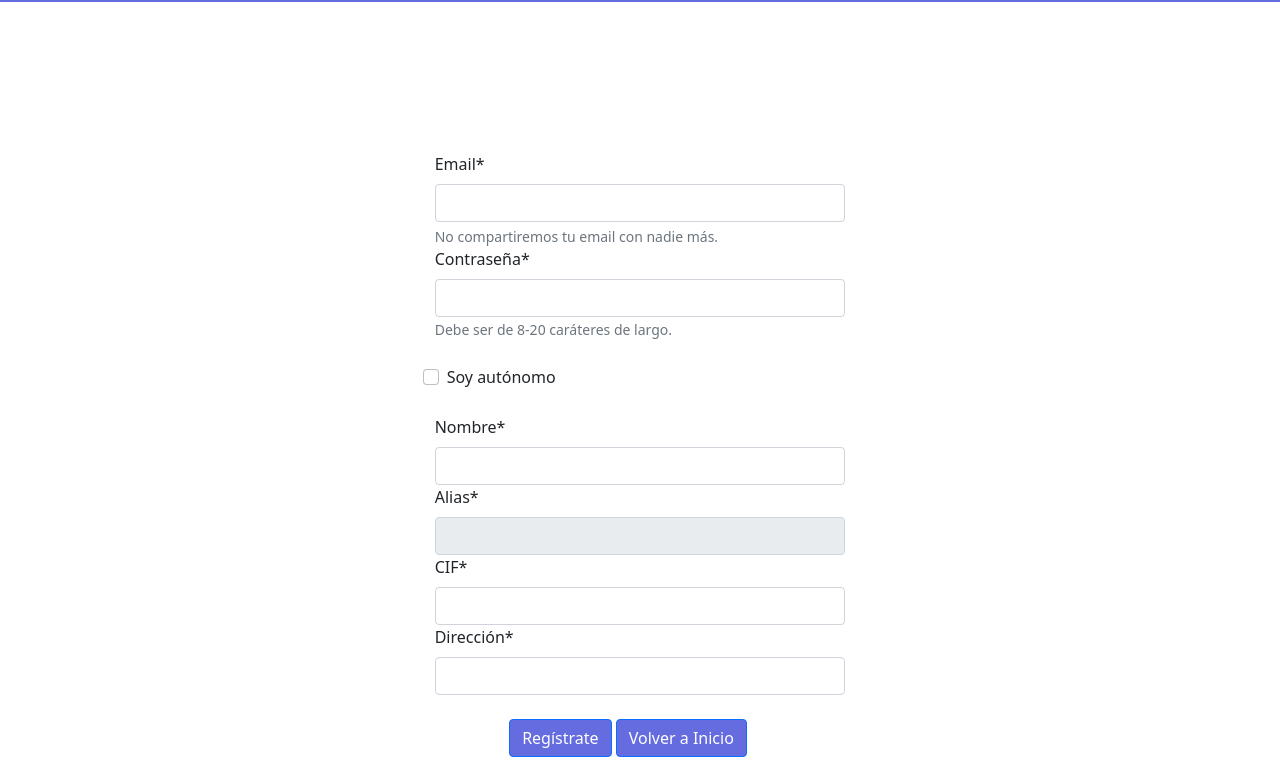
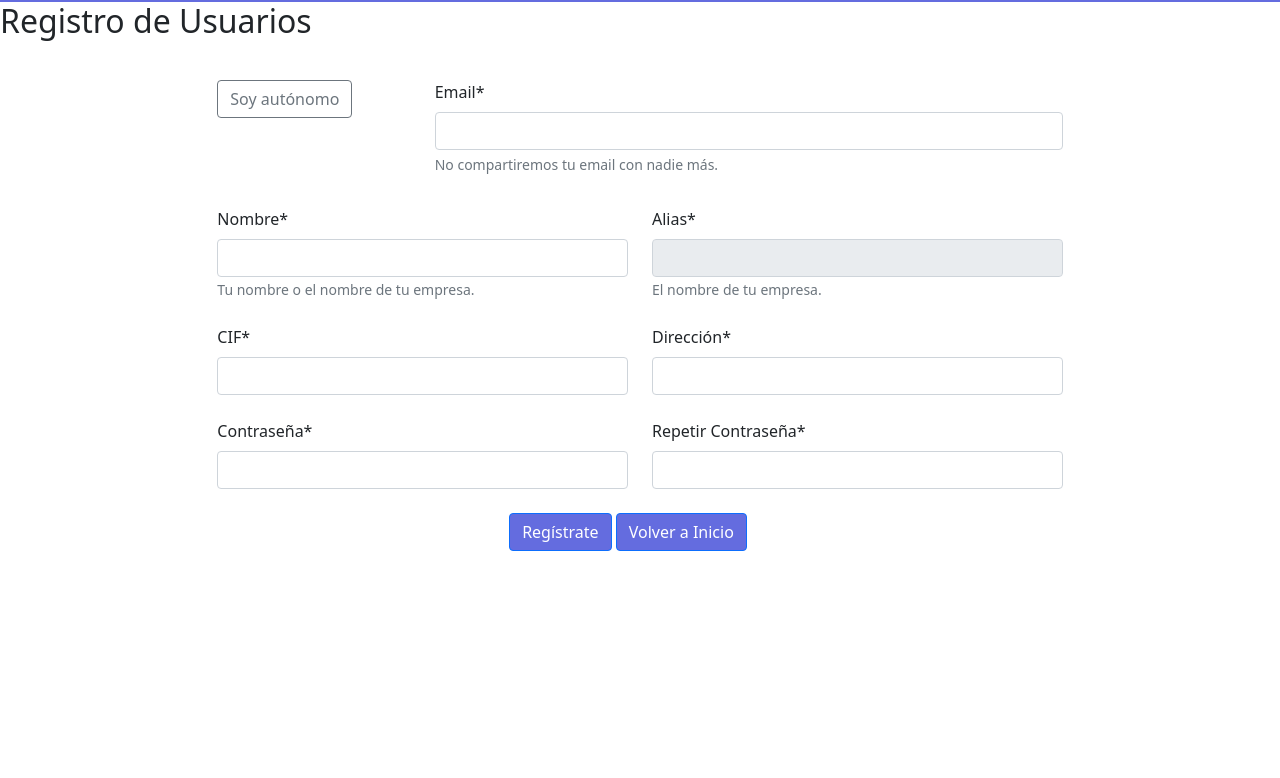
Before and after one commit to joellpz/confid, a PHP site: page /registro.php in a window 1280 px wide. Shown: the part 22-800 px from the top of the page. Run offline with PHP 8.4, Linux system fonts and the light colour scheme.

Commit message:
registro

```diff
--- a/registro.php
+++ b/registro.php
@@ -4,60 +4,62 @@
         $file=basename(__FILE__, '.php');
         include 'head.php'; //CAMBIAR RUTA SEGUN UBI
     ?>
-
     <body <?php if($trabajador){echo "class='admin_body' id='body-pd'";}?>>
         <?php include_once 'header.php'; ?> <!-- CAMBIAR RUTA SEGUN UBI Insertar headers segun login -->
-
-        <form action="php/singup.php" method="post">
-            <div class="row" style="height: 150px;"></div>
+        <h2>Registro de Usuarios</h2>
+        <form action="php/signup.php" method="post" ><br>
+            <div class="row justify-content-center py-2">
+                <div class="col-2" style="margin-top:">
+                    <label class="btn btn-outline-secondary" for="signup_auto" id="signup_auto" name="signup_auto">Soy autónomo</label>
+                    <input type="checkbox" class="btn-check" id="signup_auto" onclick="autonomo()">
+                </div>
+                <div class="col-6">
+                    <label for="signup_user" class="form-label">Email*</label>
+                    <input type="email" class="form-control" id="signup_user" name="signup_user" required>
+                    <div id="emailHelp" class="form-text">No compartiremos tu email con nadie más.</div>
+                </div>
+            </div>
+            <br>
             <div class="row justify-content-center">
                 <div class="col-4">
-                    <label for="singup_user" class="form-label">Email*</label>
-                    <input type="email" class="form-control" id="singup_user" name="singup_user">
-                    <div id="emailHelp" class="form-text">No compartiremos tu email con nadie más.</div>
+                    <label for="signup_name" class="form-label">Nombre*</label>
+                    <input type="placeholder" class="form-control" id="signup_name" name="signup_name" required>
+                    <span id="passwordHelpInline" class="form-text">Tu nombre o el nombre de tu empresa.</span>
+                </div>
+                <div class="col-4">
+                    <label for="signup_alias" class="form-label">Alias*</label>
+                    <input type="text" class="form-control" id="signup_alias" name="signup_alias" disabled required>
+                    <span id="passwordHelpInline" class="form-text">El nombre de tu empresa.</span>
                 </div>
             </div>
             <div class="row justify-content-center">
                 <div class="col-4">
-                    <label for="singup_pass" class="form-label">Contraseña*</label>
-                    <input type="password" class="form-control" id="singup_pass" name="singup_pass">
+
                 </div>
-            </div>
-            <div class="row justify-content-center">
                 <div class="col-4">
-                    <span id="passwordHelpInline" class="form-text">Debe ser de 8-20 caráteres de largo.</span>
+
                 </div>
             </div>
             <br>
             <div class="row justify-content-center">
-                    <div class="col-4 form-check">
-                        <input type="checkbox" class="form-check-input" id="singup_auto" onclick="autonomo()">
-                        <label class="form-check-label" for="singup_auto" id="singup_auto" name="singup_auto">Soy autónomo</label>
-                    </div>
+                <div class="col-4">
+                    <label for="signup_cif" class="form-label" id="CIF">CIF*</label>
+                    <input type="text" class="form-control" id="signup_cif" name="signup_cif" required>
+                </div>
+                <div class="col-4">
+                    <label for="signup_dir" class="form-label">Dirección*</label>
+                    <input type="text" class="form-control" id="signup_dir" name="signup_dir" required>
+                </div>
             </div>
             <br>
             <div class="row justify-content-center">
                 <div class="col-4">
-                    <label for="singup_name" class="form-label">Nombre*</label>
-                    <input type="placeholder" class="form-control" id="singup_name" name="singup_name">
+                    <label for="signup_pass" class="form-label">Contraseña*</label>
+                    <input type="password" class="form-control" id="signup_pass" name="signup_pass" required>
                 </div>
-            </div>
-            <div class="row justify-content-center">
                 <div class="col-4">
-                    <label for="singup_alias" class="form-label">Alias*</label>
-                    <input type="text" class="form-control" id="singup_alias" name="singup_alias" disabled>
-                </div>
-            </div>
-            <div class="row justify-content-center">
-                <div class="col-4">
-                    <label for="singup_cif" class="form-label" id="CIF">CIF*</label>
-                    <input type="text" class="form-control" id="singup_cif" name="singup_cif">
-                </div>
-            </div>
-            <div class="row justify-content-center">
-                <div class="col-4">
-                    <label for="singup_dir" class="form-label">Dirección*</label>
-                    <input type="text" class="form-control" id="singup_dir" name="singup_dir">
+                    <label for="signup_pass_rep" class="form-label">Repetir Contraseña*</label>
+                    <input type="password" class="form-control" id="signup_pass_rep" name="signup_pass_rep" required>
                 </div>
             </div>
             <br>
@@ -72,8 +74,8 @@
         </form>
         <script>
 
-            const n = document.querySelector('#singup_name');
-            const a = document.getElementById('singup_alias');
+            const n = document.querySelector('#signup_name');
+            const a = document.getElementById('signup_alias');
             n.addEventListener("keydown", write);
             function write(){
                 if(event.which == '8' || event.which == '16' || event.which == '20' || event.which == '13'  || event.which == '1718' || event.which == '17'){
@@ -84,7 +86,7 @@
             }
 
             function autonomo(){
-                var check = document.getElementById("auto");
+                var check = document.getElementById("signup_auto");
                 var cif = document.getElementById("CIF");
                 if(check.checked){
                     cif.innerHTML = "NIF/DNI*";
```
Also changed, not shown: addworker.php (+13 -13 lines).
